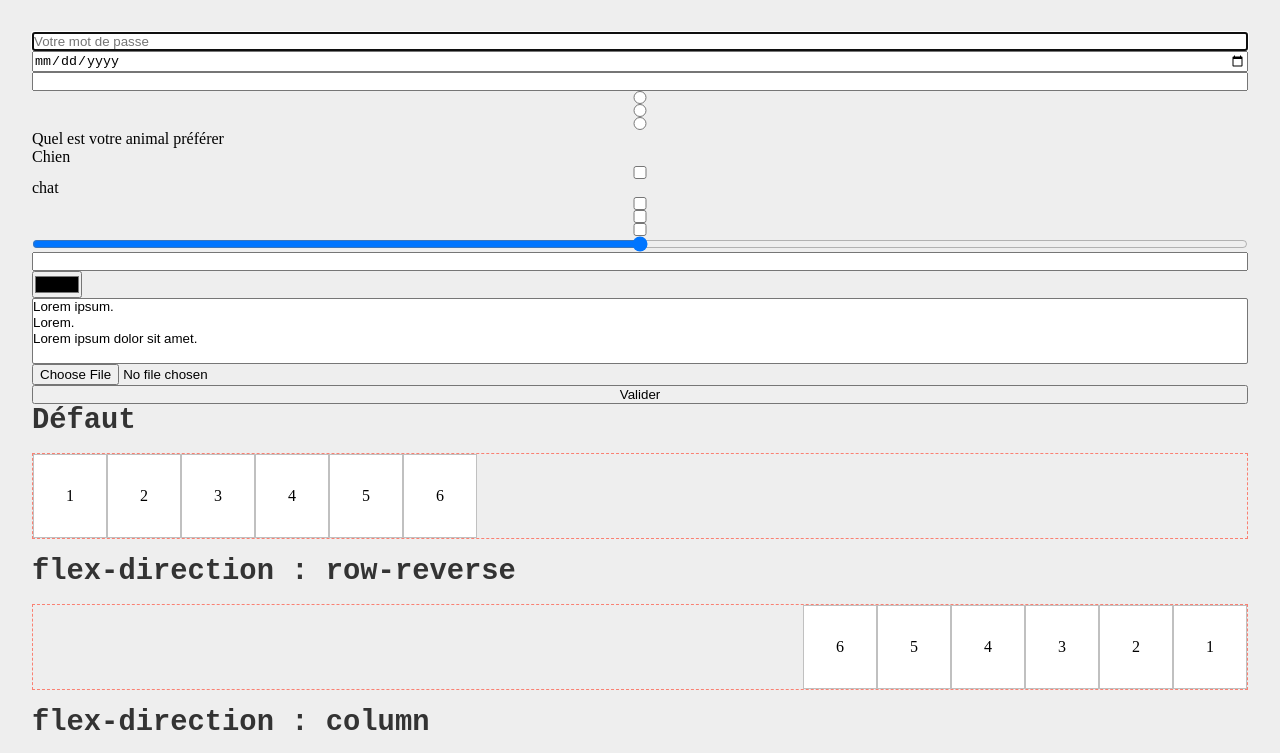
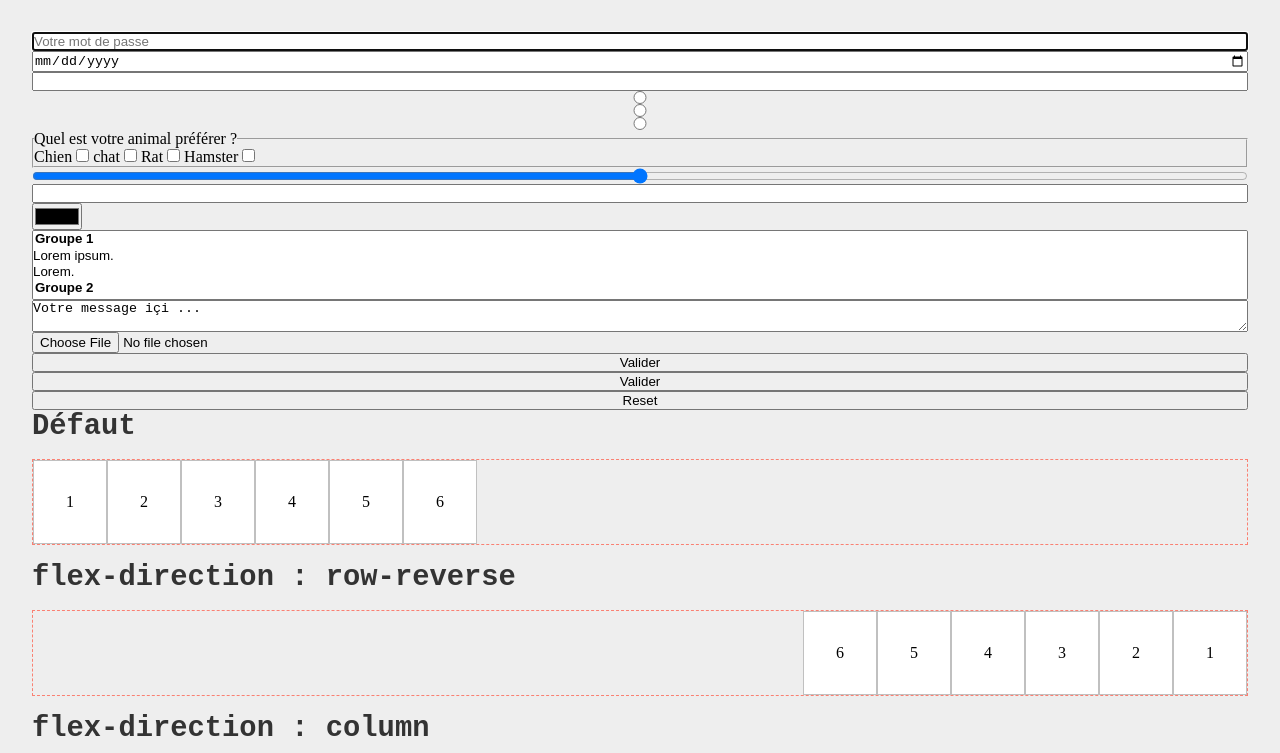
Before and after one commit to Brasero/bst-34-bordure-eval, a plain HTML site: page index.html in a window 1280 px wide. Shown: the top 753 px of the page. Drawn offline with Linux system fonts and the light colour scheme; a web font is replaced by a local one.

Commit message:
fin chapitre formulaire

```diff
--- a/index.html
+++ b/index.html
@@ -25,13 +25,19 @@
         <input type="radio" name="choix" value="Choix 2">
         <input type="radio" name="choix" value="Choix 3">
 
-        <label>Quel est votre animal préférer</label>
-        <label for="chien">Chien</label>
+        <fieldset>
+          <legend>Quel est votre animal préférer ?</legend>
+          <label for="chien">Chien
             <input id="chien" type="checkbox" name="check[chien]" value="1" />
+          </label>
+
           <label for="chat">chat</label>
           <input id="chat" type="checkbox" name="check[chat]" value="1" />
-        <input type="checkbox" name="check[rat]" value="1" />
-        <input type="checkbox" name="check[hamster]" value="1" />
+          <label for="rat">Rat</label>
+          <input type="checkbox" id="rat" name="check[rat]" value="1" />
+          <label for="hamster">Hamster</label>
+          <input type="checkbox" id="hamster" name="check[hamster]" value="1" />
+        </fieldset>
 
 
         <input type="range" name="range" min="0" max="100" />
@@ -40,13 +46,21 @@
         <input type="color" name="color" id="color" />
 
         <select name="select[]" multiple>
+          <optgroup label="Groupe 1">
             <option value="1">Lorem ipsum.</option>
             <option value="2">Lorem.</option>
+          </optgroup>
+          <optgroup label="Groupe 2">
             <option value="3">Lorem ipsum dolor sit amet.</option>
+          </optgroup>
         </select>
+
+        <textarea name="text" placeholder="Votre message içi ...">Votre message içi ...</textarea>
 
         <input type="file" name="fichier" />
         <input type="submit" value="Valider" />
+        <input type="button" value="Valider" />
+        <input type="reset" value="Reset" />
       </form>
 
     </section>
```
Lines whose indentation alone changed are shown as unchanged.
